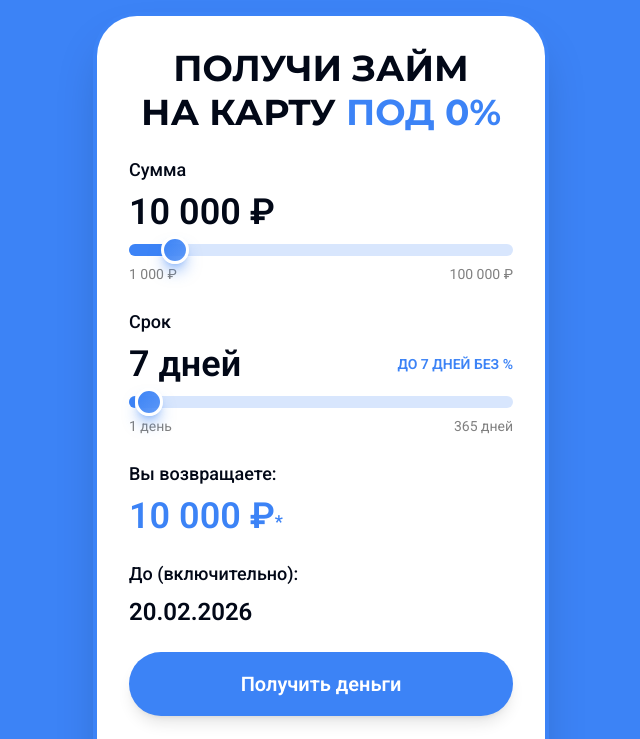
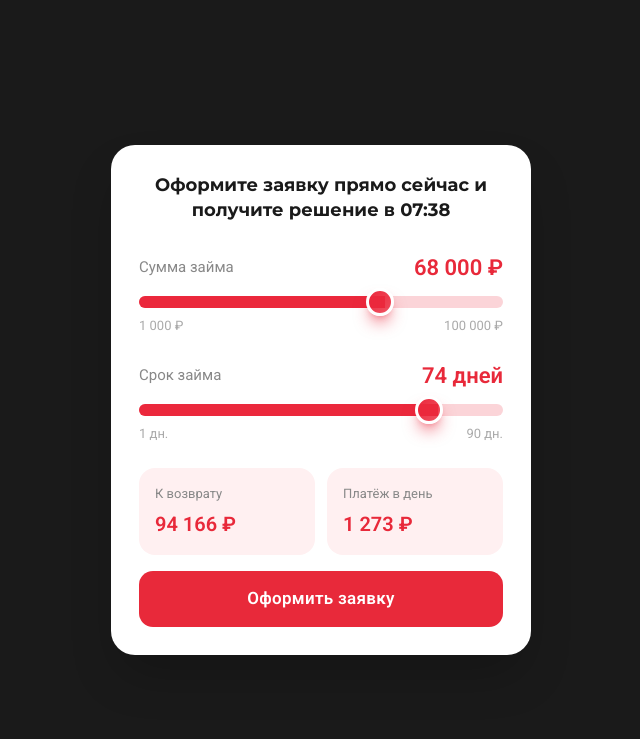
Before and after one commit to pr-poehali-dev/mfo-calculator-tilda, a React (Vite) app: page / in a window 1280 px wide. Shown: the top 739 px of the page, without its empty margins (319-959 px from the left). Built offline with nearby package versions, Linux system fonts and the light colour scheme.

Commit message:
Почему дизайн остался такой же какой был

```diff
--- a/src/index.css
+++ b/src/index.css
@@ -6,7 +6,7 @@
 
 @layer base {
   :root {
-    --background: 217 91% 60%;
+    --background: 0 0% 10%;
     --foreground: 0 0% 100%;
 
     --card: 0 0% 100%;
@@ -15,16 +15,16 @@
     --popover: 0 0% 100%;
     --popover-foreground: 222.2 84% 4.9%;
 
-    --primary: 217 91% 60%;
+    --primary: 354 83% 54%;
     --primary-foreground: 0 0% 100%;
 
-    --secondary: 221 83% 53%;
+    --secondary: 354 83% 45%;
     --secondary-foreground: 0 0% 100%;
 
     --muted: 0 0% 90%;
     --muted-foreground: 0 0% 50%;
 
-    --accent: 217 91% 60%;
+    --accent: 354 83% 54%;
     --accent-foreground: 0 0% 100%;
 
     --destructive: 0 84.2% 60.2%;
@@ -32,7 +32,7 @@
 
     --border: 214.3 31.8% 91.4%;
     --input: 214.3 31.8% 91.4%;
-    --ring: 217 91% 60%;
+    --ring: 354 83% 54%;
 
     --radius: 1.5rem;
 
--- a/src/pages/Index.tsx
+++ b/src/pages/Index.tsx
@@ -1,173 +1,120 @@
-import { useState } from 'react';
-import { Button } from '@/components/ui/button';
+import { useState, useEffect } from 'react';
 import { Slider } from '@/components/ui/slider';
-import Icon from '@/components/ui/icon';
 
 const Index = () => {
-  const [amount, setAmount] = useState(10000);
-  const [days, setDays] = useState(7);
+  const [amount, setAmount] = useState(68000);
+  const [days, setDays] = useState(74);
+  const [decisionTime, setDecisionTime] = useState('');
 
   const minAmount = 1000;
   const maxAmount = 100000;
   const minDays = 1;
-  const maxDays = 365;
+  const maxDays = 90;
 
-  const getInterestRate = (days: number) => {
-    if (days <= 7) return 0;
-    if (days <= 35) return 0.08;
-    return 0.52;
+  useEffect(() => {
+    const now = new Date();
+    now.setMinutes(now.getMinutes() + 10);
+    const h = String(now.getHours()).padStart(2, '0');
+    const m = String(now.getMinutes()).padStart(2, '0');
+    setDecisionTime(`${h}:${m}`);
+  }, []);
+
+  const getDaysWord = (d: number) => {
+    if (d === 1) return 'день';
+    if (d >= 2 && d <= 4) return 'дня';
+    return 'дней';
   };
 
-  const interestRate = getInterestRate(days);
-  const commission = 560;
-  const totalRepayment = amount + (amount * interestRate * days / 100) + (interestRate === 0 ? 0 : commission);
+  const ratePerDay = days > 7 ? 0.0052 : 0;
+  const total = Math.round(amount * (1 + ratePerDay * days));
+  const daily = days > 0 ? Math.round(total / days) : 0;
 
-  const repaymentDate = new Date();
-  repaymentDate.setDate(repaymentDate.getDate() + days);
-
-  const formatDate = (date: Date) => {
-    return date.toLocaleDateString('ru-RU', { day: '2-digit', month: '2-digit', year: 'numeric' });
-  };
+  const fmt = (n: number) => n.toLocaleString('ru-RU');
 
   return (
-    <div className="min-h-screen bg-white sm:bg-background flex items-center justify-center p-2 sm:p-4">
-      <div className="w-full max-w-md bg-card rounded-[1.5rem] sm:rounded-[2.5rem] p-4 sm:p-8 shadow-2xl ring-4 ring-primary">
-        <h1 className="text-xl sm:text-3xl md:text-4xl font-bold text-center mb-1 text-card-foreground">
-          ПОЛУЧИ ЗАЙМ
-        </h1>
-        <h2 className="text-xl sm:text-3xl md:text-4xl font-bold text-center mb-3 sm:mb-6 text-card-foreground">
-          НА КАРТУ <span className="text-primary">ПОД 0%</span>
+    <div className="min-h-screen flex items-center justify-center p-4" style={{ background: '#1a1a1a' }}>
+      <div className="w-full max-w-[420px] bg-white rounded-3xl p-7 shadow-2xl">
+        {/* Header */}
+        <h2 className="text-center font-bold text-[#1a1a1a] leading-snug mb-7" style={{ fontSize: '18px' }}>
+          Оформите заявку прямо сейчас и получите решение в {decisionTime || '--:--'}
         </h2>
 
-        <div className="space-y-3 sm:space-y-6">
-          <div>
-            <label className="block text-sm sm:text-lg font-medium text-card-foreground mb-1 sm:mb-2">
-              Сумма
-            </label>
-            <div className="text-2xl sm:text-4xl font-bold text-card-foreground mb-2 sm:mb-3">
-              {amount.toLocaleString('ru-RU')} ₽
+        {/* Amount slider */}
+        <div className="mb-6">
+          <div className="flex justify-between items-center mb-3">
+            <span style={{ fontSize: '15px', color: '#888' }}>Сумма займа</span>
+            <span className="font-bold" style={{ fontSize: '22px', color: '#e8293a' }}>{fmt(amount)} ₽</span>
           </div>
           <Slider
             value={[amount]}
-              onValueChange={(value) => setAmount(value[0])}
+            onValueChange={(v) => setAmount(v[0])}
             min={minAmount}
             max={maxAmount}
             step={1000}
             className="mb-2"
           />
-            <div className="flex justify-between text-xs sm:text-sm text-muted-foreground">
-              <span>{minAmount.toLocaleString('ru-RU')} ₽</span>
-              <span>{maxAmount.toLocaleString('ru-RU')} ₽</span>
+          <div className="flex justify-between" style={{ fontSize: '13px', color: '#aaa' }}>
+            <span>1 000 ₽</span>
+            <span>100 000 ₽</span>
           </div>
         </div>
 
-          <div>
-            <label className="block text-sm sm:text-lg font-medium text-card-foreground mb-1 sm:mb-2">
-              Срок
-            </label>
-            <div className="flex justify-between items-center mb-2 sm:mb-3">
-              <div className="text-2xl sm:text-4xl font-bold text-card-foreground">
-                {days} {days === 1 ? 'день' : days < 5 ? 'дня' : 'дней'}
-              </div>
-              {days <= 7 && (
-                <div className="text-primary text-[10px] sm:text-sm font-semibold">
-                  ДО 7 ДНЕЙ БЕЗ %
-                </div>
-              )}
-              {days > 7 && days <= 35 && (
-                <div className="text-primary text-[10px] sm:text-sm font-semibold">
-                  0.08% В ДЕНЬ
-                </div>
-              )}
+        {/* Days slider */}
+        <div className="mb-6">
+          <div className="flex justify-between items-center mb-3">
+            <span style={{ fontSize: '15px', color: '#888' }}>Срок займа</span>
+            <span className="font-bold" style={{ fontSize: '22px', color: '#e8293a' }}>{days} {getDaysWord(days)}</span>
           </div>
           <Slider
             value={[days]}
-              onValueChange={(value) => setDays(value[0])}
+            onValueChange={(v) => setDays(v[0])}
             min={minDays}
             max={maxDays}
             step={1}
             className="mb-2"
           />
-            <div className="flex justify-between text-[10px] sm:text-sm text-muted-foreground">
-              <span>{minDays} день</span>
-              <span>{maxDays} дней</span>
+          <div className="flex justify-between" style={{ fontSize: '13px', color: '#aaa' }}>
+            <span>1 дн.</span>
+            <span>90 дн.</span>
           </div>
         </div>
 
-          <div>
-            <label className="block text-sm sm:text-lg font-medium text-card-foreground mb-1 sm:mb-2">
-              Вы возвращаете:
-            </label>
-            <div className="flex items-baseline gap-2 sm:gap-3 flex-wrap">
-              {interestRate > 0 && (
-                <div className="text-base sm:text-xl text-muted-foreground line-through">
-                  {(amount + commission).toLocaleString('ru-RU')} ₽
+        {/* Info cards */}
+        <div className="grid grid-cols-2 gap-3 mb-4">
+          <div className="rounded-2xl p-4" style={{ background: '#fff0f1' }}>
+            <div style={{ fontSize: '13px', color: '#888', marginBottom: '6px' }}>К возврату</div>
+            <div className="font-bold" style={{ fontSize: '20px', color: '#e8293a' }}>{fmt(total)} ₽</div>
           </div>
-              )}
-              <div className="text-2xl sm:text-4xl font-bold text-primary">
-                {totalRepayment.toLocaleString('ru-RU')} ₽
-                {interestRate === 0 && <span className="text-base sm:text-lg">*</span>}
-              </div>
+          <div className="rounded-2xl p-4" style={{ background: '#fff0f1' }}>
+            <div style={{ fontSize: '13px', color: '#888', marginBottom: '6px' }}>Платёж в день</div>
+            <div className="font-bold" style={{ fontSize: '20px', color: '#e8293a' }}>{fmt(daily)} ₽</div>
           </div>
         </div>
 
-          <div>
-            <label className="block text-sm sm:text-lg font-medium text-card-foreground mb-1 sm:mb-2">
-              До (включительно):
-            </label>
-            <div className="text-lg sm:text-2xl font-bold text-card-foreground">
-              {formatDate(repaymentDate)}
-            </div>
-          </div>
-
-          <Button
-            size="lg"
-            className="w-full h-12 sm:h-16 text-base sm:text-xl font-bold rounded-full bg-primary hover:bg-primary/90 text-primary-foreground shadow-lg hover:shadow-xl transition-all duration-200"
+        {/* Submit button */}
+        <button
+          className="w-full font-bold text-white transition-all duration-200"
+          style={{
+            height: '56px',
+            fontSize: '17px',
+            background: '#e8293a',
+            border: 'none',
+            borderRadius: '14px',
+            cursor: 'pointer',
+            letterSpacing: '0.3px',
+          }}
+          onMouseEnter={e => {
+            (e.target as HTMLButtonElement).style.background = '#c81f2e';
+            (e.target as HTMLButtonElement).style.transform = 'translateY(-1px)';
+          }}
+          onMouseLeave={e => {
+            (e.target as HTMLButtonElement).style.background = '#e8293a';
+            (e.target as HTMLButtonElement).style.transform = 'translateY(0)';
+          }}
           onClick={() => window.open('https://tuchkafinance.ru/applicationform', '_blank')}
         >
-            Получить деньги
-          </Button>
-
-          <div className="mt-4 sm:mt-6 p-3 sm:p-5 bg-muted/30 rounded-2xl border border-muted">
-            <div className="flex items-center gap-2 mb-3">
-              <Icon name="Code2" size={20} className="text-primary" />
-              <h3 className="text-base sm:text-lg font-semibold text-card-foreground">Код для вашего сайта</h3>
-            </div>
-            <p className="text-xs sm:text-sm text-muted-foreground mb-3">
-              Скопируйте этот калькулятор на свой сайт или в Tilda
-            </p>
-            <div className="flex gap-2">
-              <Button
-                variant="outline"
-                className="flex-1"
-                onClick={async () => {
-                  try {
-                    const response = await fetch('/tilda-calculator.html');
-                    const htmlCode = await response.text();
-                    await navigator.clipboard.writeText(htmlCode);
-                    alert('Код скопирован в буфер обмена!');
-                  } catch (error) {
-                    console.error('Ошибка копирования:', error);
-                    window.open('/tilda-calculator.html', '_blank');
-                  }
-                }}
-              >
-                <Icon name="Copy" size={18} className="mr-2" />
-                Скопировать код
-              </Button>
-              <Button
-                variant="outline"
-                className="flex-1"
-                onClick={() => {
-                  window.open('/tilda-calculator.html', '_blank');
-                }}
-              >
-                <Icon name="Eye" size={18} className="mr-2" />
-                Просмотр
-              </Button>
-            </div>
-          </div>
-        </div>
+          Оформить заявку
+        </button>
       </div>
     </div>
   );
```
Lines whose indentation alone changed are shown as unchanged.
